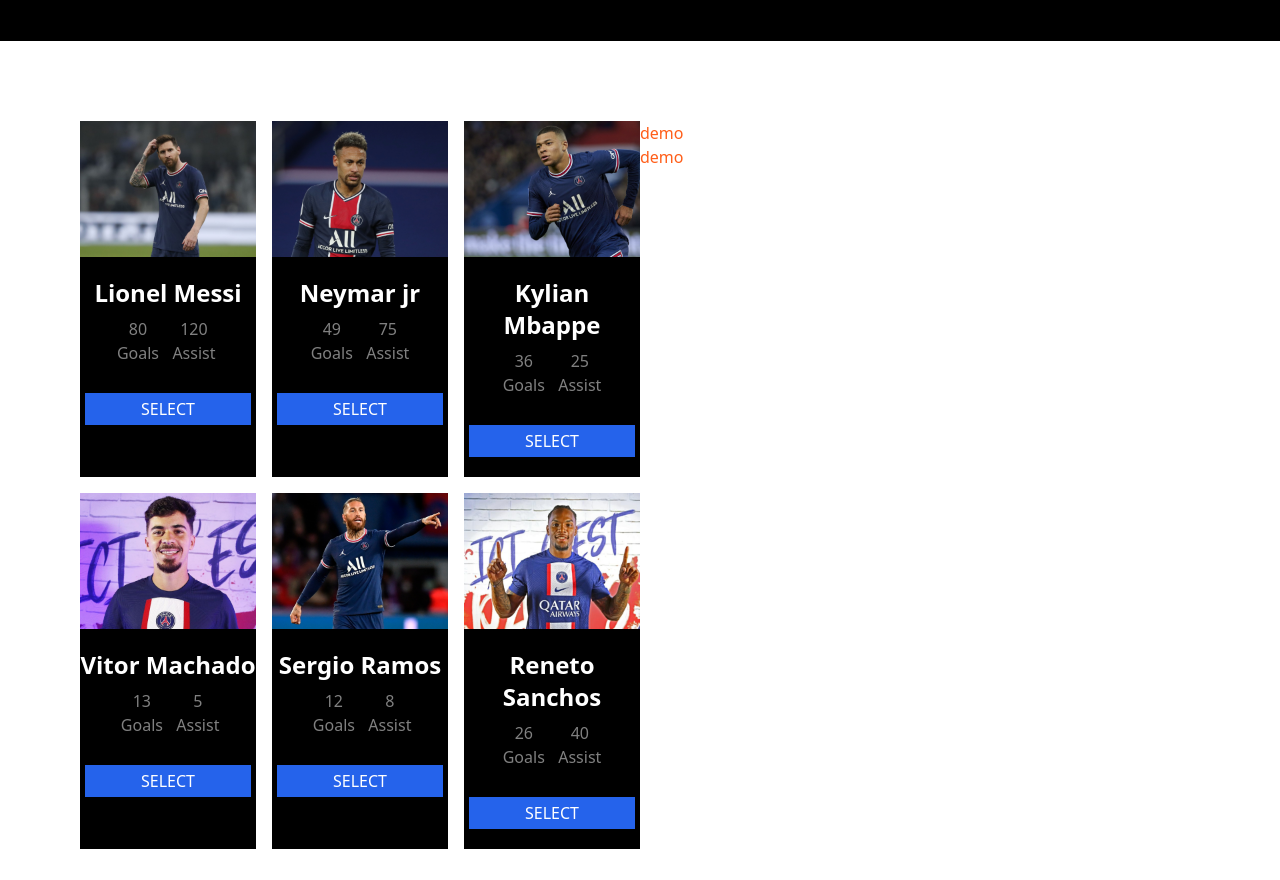
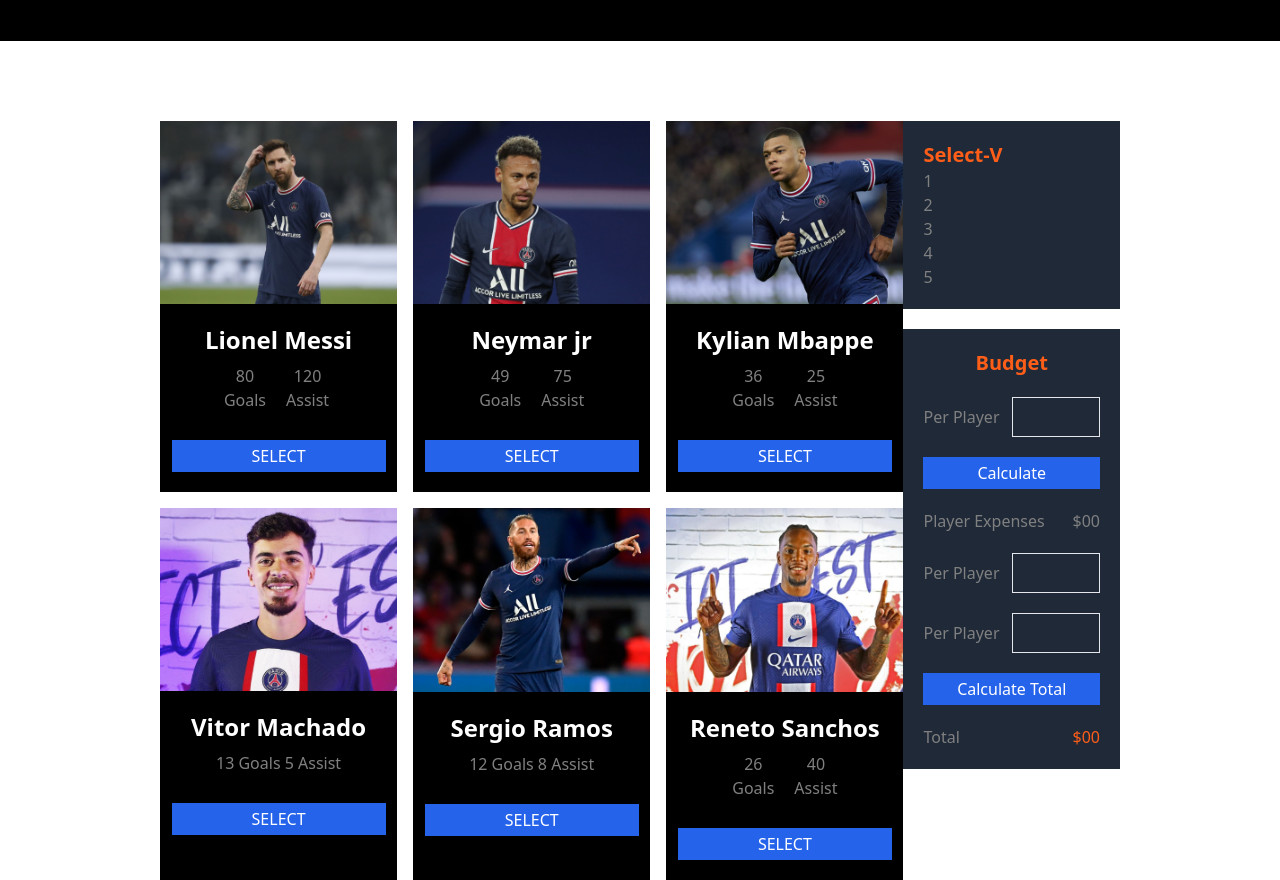
Before and after one commit to risaadodx/select-best-five, a plain HTML site: page index.html in a window 1280 px wide. Shown: the part 440-1320 px from the top of the page. Before the commit the page ends 1289 px from the top, so only its background shows below. Drawn offline with nearby package versions, Linux system fonts and the light colour scheme.

Commit message:
Budget card added

```diff
--- a/index.html
+++ b/index.html
@@ -23,79 +23,127 @@
       </div>
     </header>
     <!--Main section-->
-    <main class="mt-20 px-20">
-      <div class="grid grid-cols-2">
-        <div class="grid grid-cols-3 gap-4 w-full">
+    <main class="mt-20">
+      <div class="flex px-40 justify-between">
+        <div class="grid grid-cols-3 gap-4">
           <div class="bg-black text-center">
             <img src="images/Rectangle 144.png" alt="" />
             <h2 class="pt-5 text-2xl font-bold">Lionel Messi</h2>
-            <div class="flex justify-between px-8 py-2">
+            <div class="flex justify-between px-14 py-2">
               <p>80 Goals</p>
               <p>120 Assist</p>
             </div>
             <div class="py-5">
-              <button class="px-14 py-1 bg-blue-600 text-white">SELECT</button>
+              <button class="px-20 py-1 bg-blue-600 text-white">SELECT</button>
             </div>
           </div>
           <div class="bg-black text-center">
             <img src="images/neymer.png" alt="" />
             <h2 class="pt-5 text-2xl font-bold">Neymar jr</h2>
-            <div class="flex justify-between px-8 py-2">
+            <div class="flex justify-between px-14 py-2">
               <p>49 Goals</p>
               <p>75 Assist</p>
             </div>
             <div class="py-5">
-              <button class="px-14 py-1 bg-blue-600 text-white">SELECT</button>
+              <button class="px-20 py-1 bg-blue-600 text-white">SELECT</button>
             </div>
           </div>
           <div class="bg-black text-center">
             <img src="images/mabppe.png" alt="" />
             <h2 class="pt-5 text-2xl font-bold">Kylian Mbappe</h2>
-            <div class="flex justify-between px-8 py-2">
+            <div class="flex justify-between px-14 py-2">
               <p>36 Goals</p>
               <p>25 Assist</p>
             </div>
             <div class="py-5">
-              <button class="px-14 py-1 bg-blue-600 text-white">SELECT</button>
+              <button class="px-20 py-1 bg-blue-600 text-white">SELECT</button>
             </div>
           </div>
           <div class="bg-black text-center">
             <img src="images/vitor.png" alt="" />
             <h2 class="pt-5 text-2xl font-bold">Vitor Machado</h2>
-            <div class="flex justify-between px-8 py-2">
+            <div class="flex justify-between px-14 py-2">
               <p>13 Goals</p>
               <p>5 Assist</p>
             </div>
             <div class="py-5">
-              <button class="px-14 py-1 bg-blue-600 text-white">SELECT</button>
+              <button class="px-20 py-1 bg-blue-600 text-white">SELECT</button>
             </div>
           </div>
           <div class="bg-black text-center">
             <img src="images/ramos.png" alt="" />
             <h2 class="pt-5 text-2xl font-bold">Sergio Ramos</h2>
-            <div class="flex justify-between px-8 py-2">
+            <div class="flex justify-between px-14 py-2">
               <p>12 Goals</p>
               <p>8 Assist</p>
             </div>
             <div class="py-5">
-              <button class="px-14 py-1 bg-blue-600 text-white">SELECT</button>
+              <button class="px-20 py-1 bg-blue-600 text-white">SELECT</button>
             </div>
           </div>
           <div class="bg-black text-center">
             <img src="images/reneto.png" alt="" />
             <h2 class="pt-5 text-2xl font-bold">Reneto Sanchos</h2>
-            <div class="flex justify-between px-8 py-2">
+            <div class="flex justify-between px-14 py-2">
               <p>26 Goals</p>
               <p>40 Assist</p>
             </div>
             <div class="py-5">
-              <button class="px-14 py-1 bg-blue-600 text-white">SELECT</button>
+              <button class="px-20 py-1 bg-blue-600 text-white">SELECT</button>
             </div>
           </div>
         </div>
         <div class="w-1/4">
-          <div><h1>demo</h1></div>
-          <div><h1>demo</h1></div>
+          <div class="bg-gray-800 p-5">
+            <h1 class="text-xl font-bold">Select-V</h1>
+            <p>1</p>
+            <p>2</p>
+            <p>3</p>
+            <p>4</p>
+            <p>5</p>
+          </div>
+          <div class="bg-gray-800 p-5 mt-5">
+            <h1 class="text-xl font-bold text-center">Budget</h1>
+            <div class="flex justify-between items-center mt-5">
+              <p>Per Player</p>
+              <input
+                class="w-2/4 h-10 border border-1 border-gray-200 bg-transparent"
+                type="text"
+              />
+            </div>
+            <div class="py-5">
+              <button class="py-1 bg-blue-600 text-white w-full">
+                Calculate
+              </button>
+            </div>
+            <div class="flex justify-between items-center">
+              <p>Player Expenses</p>
+              <p>$<span>00</span></p>
+            </div>
+            <div class="flex justify-between items-center mt-5">
+              <p>Per Player</p>
+              <input
+                class="w-2/4 h-10 border border-1 border-gray-200 bg-transparent"
+                type="text"
+              />
+            </div>
+            <div class="flex justify-between items-center mt-5">
+              <p>Per Player</p>
+              <input
+                class="w-2/4 h-10 border border-1 border-gray-200 bg-transparent"
+                type="text"
+              />
+            </div>
+            <div class="py-5">
+              <button class="w-full py-1 bg-blue-600 text-white">
+                Calculate Total
+              </button>
+            </div>
+            <div class="flex justify-between items-center">
+              <p>Total</p>
+              <p class="custom-orange">$<span>00</span></p>
+            </div>
+          </div>
         </div>
       </div>
     </main>
--- a/style.css
+++ b/style.css
@@ -11,3 +11,6 @@ h2 {
 p {
   color: grey;
 }
+.custom-orange {
+  color: rgba(255, 94, 25, 1);
+}
```
